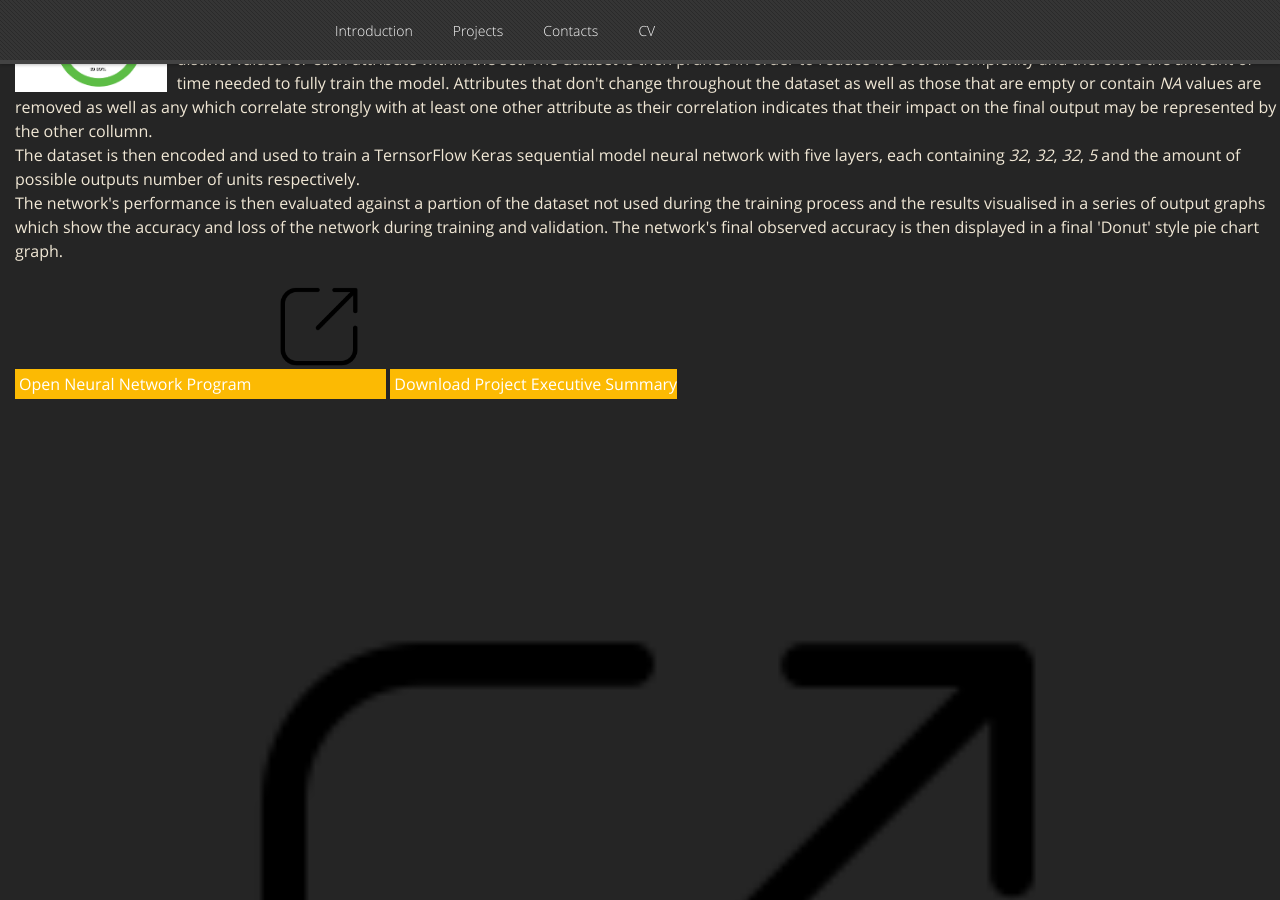
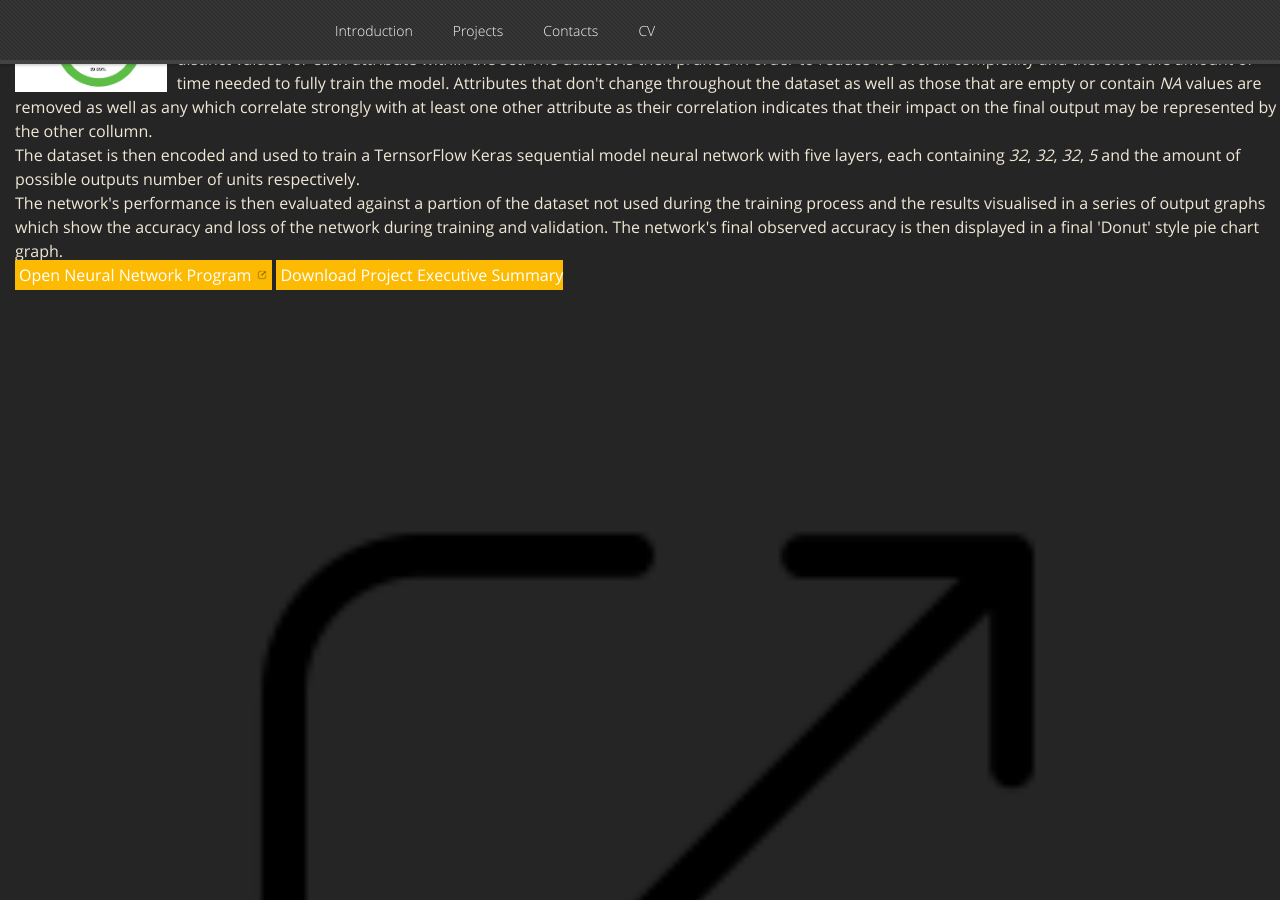
Before and after one commit to GamesProgrammingGrad2021/GamesProgrammingGrad2021.github.io, a Jekyll site: the page built from index.md, in a window 1280 px wide and 900 px high, scrolled down 1941 px. Built offline with Jekyll 4.4.1, drawn with Linux system fonts in a browser that asks for light colours; nearby versions of some CDN libraries; our own code applies the rules of GitHub Pages for plain Markdown files.

Commit message:
Update default.html

```diff
--- a/_layouts/default.html
+++ b/_layouts/default.html
@@ -174,7 +174,7 @@
 				results visualised in a series of output graphs which show the accuracy and loss of the network during training and validation.
 				The network's final observed accuracy is then displayed in a final 'Donut' style pie chart graph.
 				<br>
-				<a href="https://drive.google.com/file/d/1X-fP9Mrm-ccgKDmvOfAfwK8EcRm2s_mT/view?usp=sharing" class="project_download">Open Neural Network Program <img src="Open_Icon.png" alt="" style="height: 10%; width: 10%;"></a>
+				<a href="https://drive.google.com/file/d/1X-fP9Mrm-ccgKDmvOfAfwK8EcRm2s_mT/view?usp=sharing" class="project_download">Open Neural Network Program <img src="Open_Icon.png" alt="" style="height: 1%; width: 1%;"></a>
 				<a href="ANN Executive Summary.docx" class="project_download">Download Project Executive Summary <img src="Open_Icon.png" alt="" style="height: 100%; width: 100%;"></a>
 				</div>
 			</div>
```
